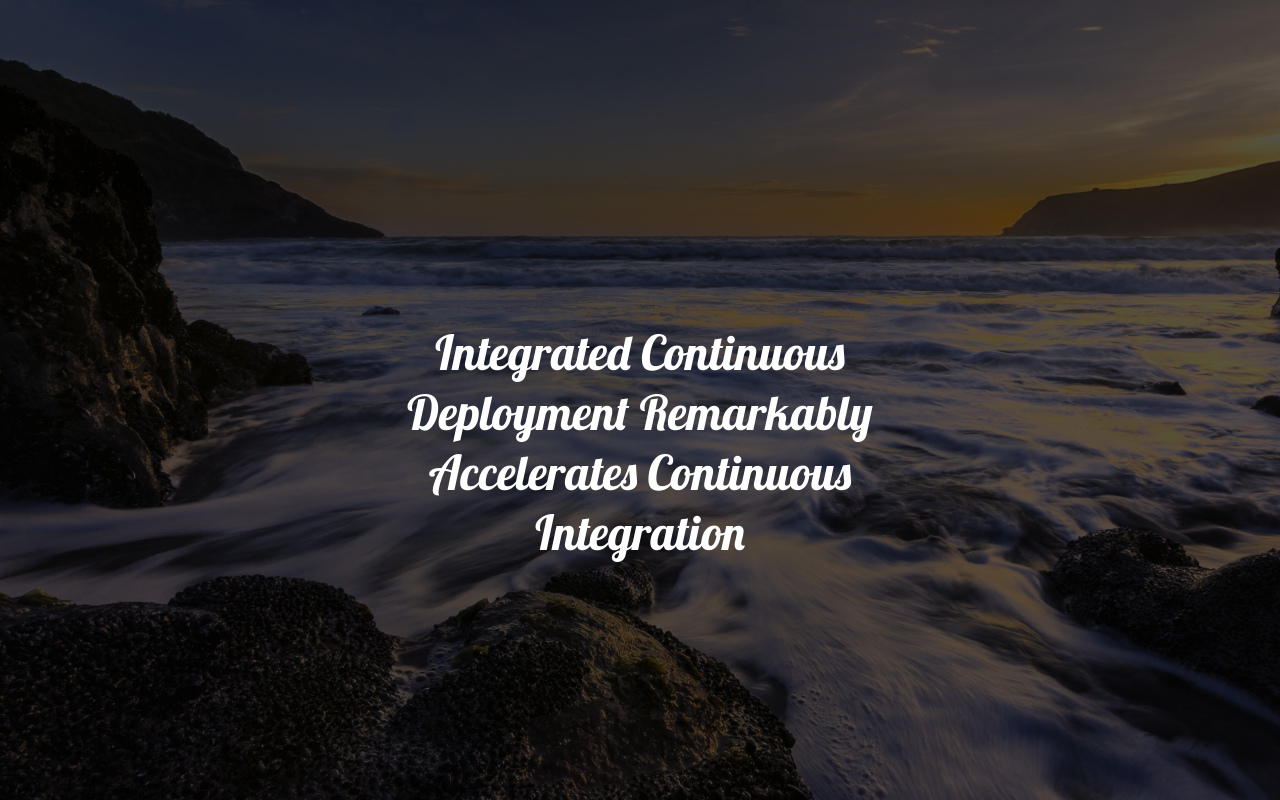
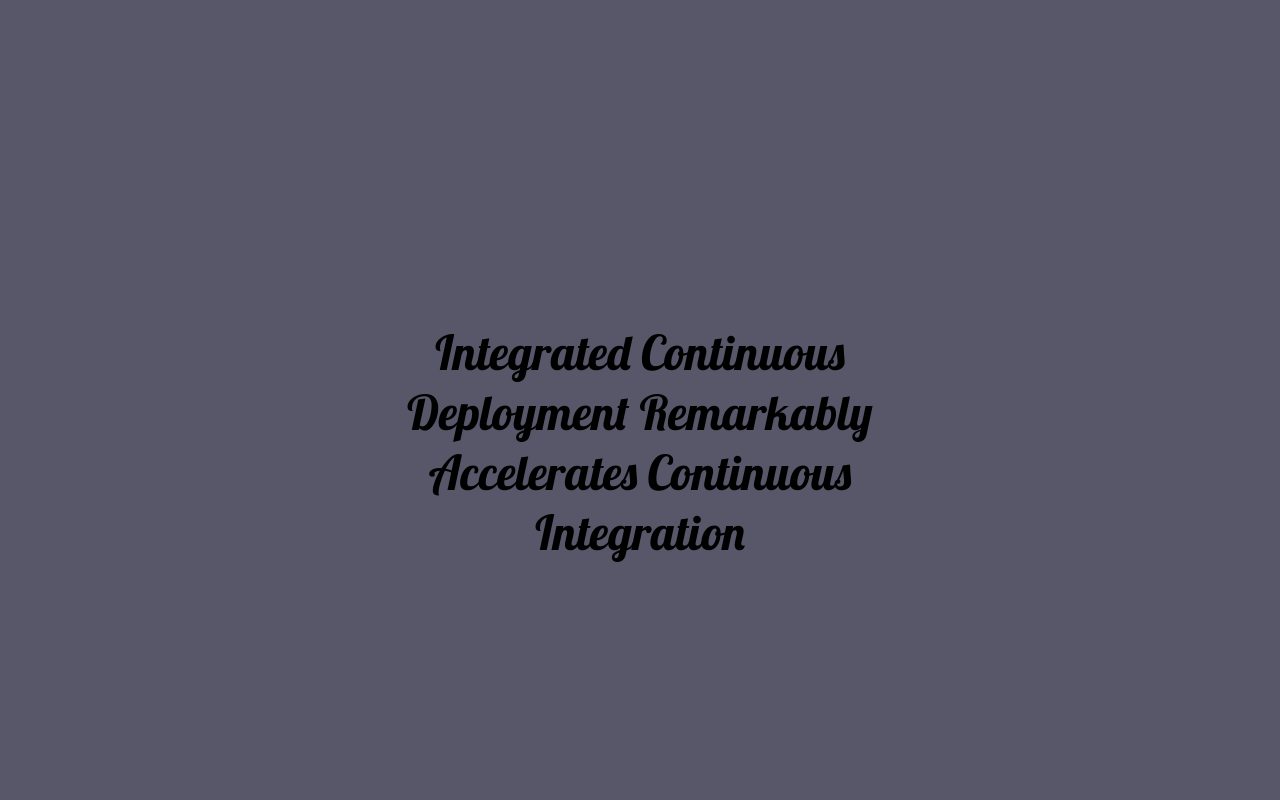
Before and after one commit to berndhader/cicd-buzz2, a Flask app: page / in a window 1280 px wide. Run offline with Flask 2, Linux system fonts and the light colour scheme.

```diff
--- a/templates/index.html
+++ b/templates/index.html
@@ -7,13 +7,10 @@
     <style>
       body {
         padding: 0;
-        background: url('/static/background.jpg') no-repeat;
-        background-size: cover;
         background-color: #58576a;
-        background-blend-mode: multiply;
       }
       .buzz {
-        color: #fff;
+        color: #000;
         font-family: 'Lobster', cursive;
         font-size: 48px;
       }
```
